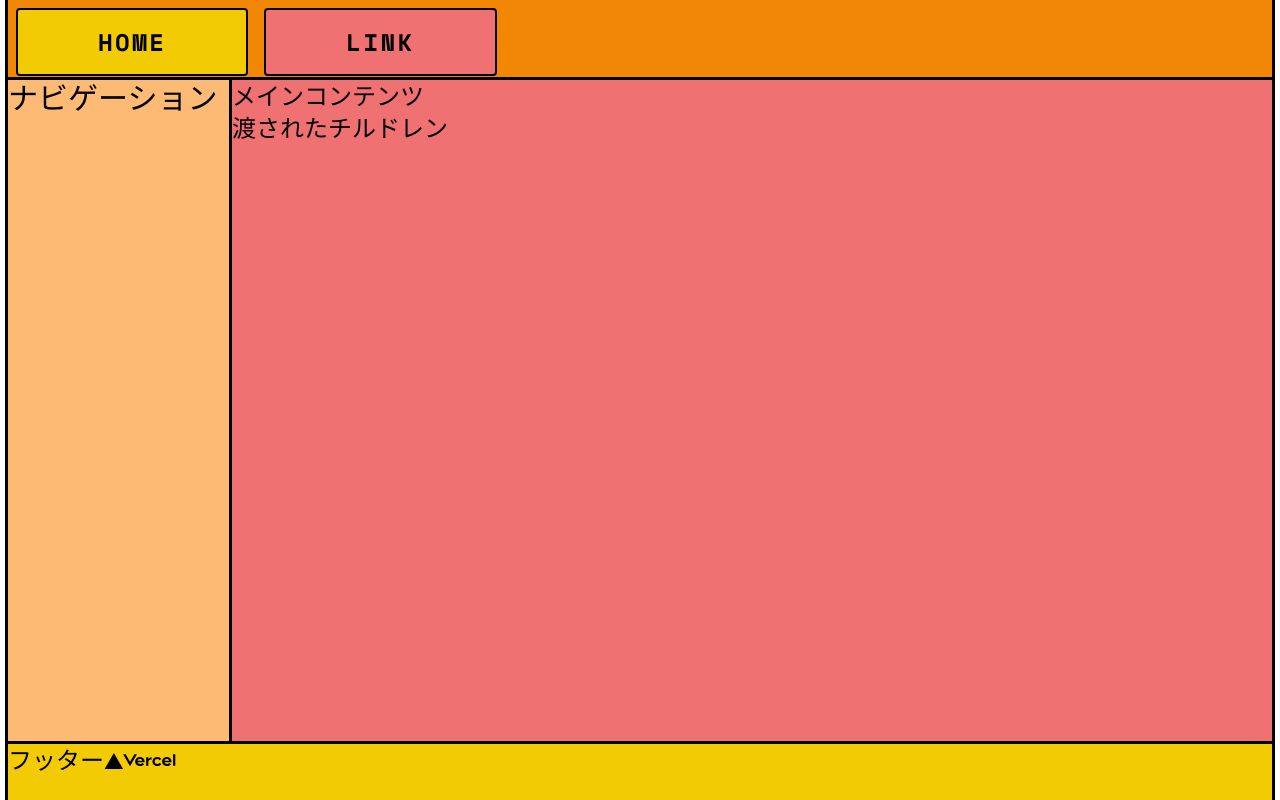
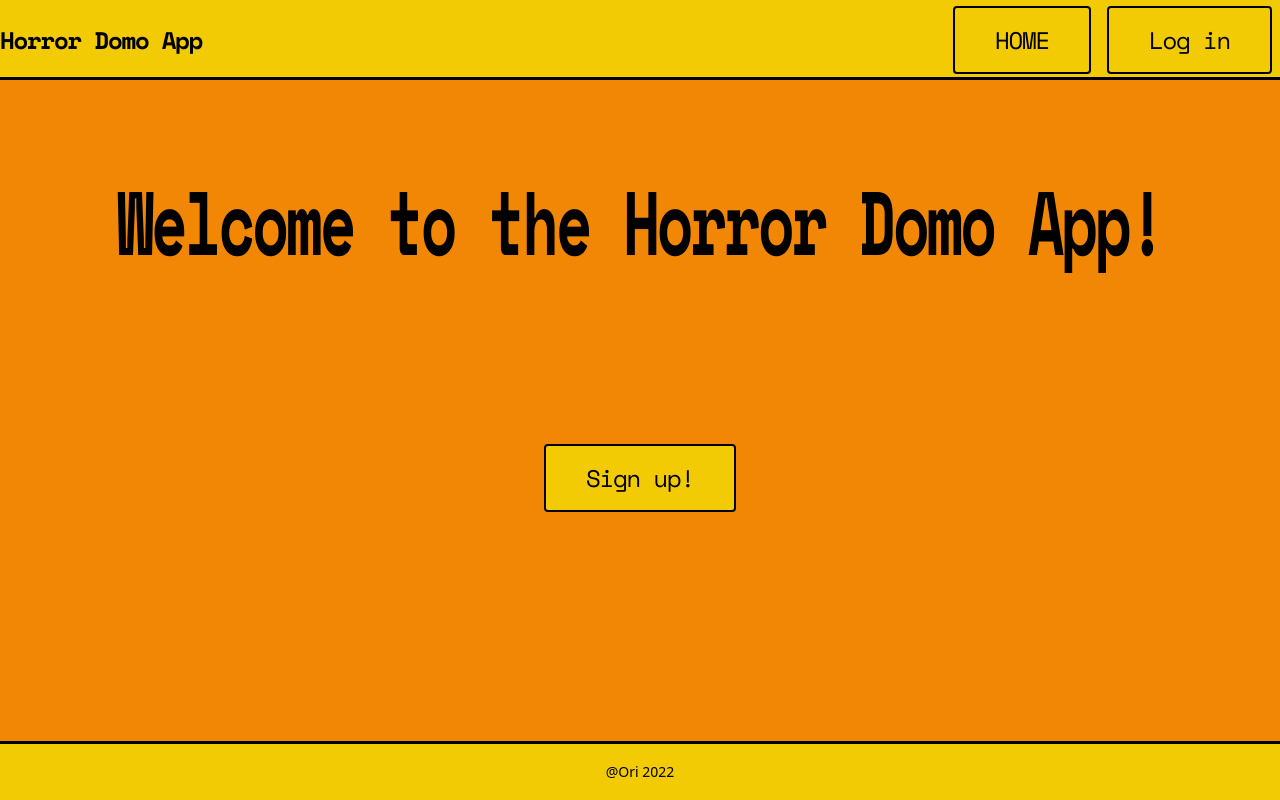
Before and after one commit to a-orihara/MyPortfolio, a Next.js app in the folder frontend/front-app/: page / in a window 1280 px wide. Built offline with nearby package versions, Linux system fonts and the light colour scheme.

Commit message:
add:HOMEページ作成
HOMEページのレイアウトを作成

```diff
--- a/frontend/front-app/src/components/Layout.tsx
+++ b/frontend/front-app/src/components/Layout.tsx
@@ -17,7 +17,7 @@ type Props = {
 
 // 関数コンポーネントは型指定しないと、JSX.Element型になる
 // 現在FC、VFCは使われない傾向。下記のようにpropsに型指定する。
-export function Layout(props:Props) {
+export const Layout = (props:Props) => {
   return (
     // jsx(tsx)ではclassNameを使用
     <div className="flex flex-col min-h-screen container mx-auto basic-yellow outline">
@@ -30,33 +30,30 @@ export function Layout(props:Props) {
         <link rel='icon' href='/favicon.png' />
       </Head>
 
-      <header className="bg-basic-orange outline h-20">
-          <div>
-            <PrimaryButton>HOME</PrimaryButton>
-            <SecondaryButton>LINK</SecondaryButton>
-          </div>
+      <header className="flex items-center bg-basic-yellow outline h-20">
+        <h1 className="mr-auto text-s md:text-2xl font-spacemono text-center tracking-tighter font-semibold">
+          Horror Domo App
+        </h1>
+        <PrimaryButton>HOME</PrimaryButton>
+        <PrimaryButton>Log in</PrimaryButton>
       </header>
 
       <div className="flex flex-col md:flex-row flex-1">
-        <nav className="bg-orange-300 outline md:w-56">
-          <h1 className="text-3xl">ナビゲーション</h1>
-          {/* space:Space Between 子要素間のスペースを制御するためのユーティリティ。 */}
-          {/* space-x-{amount}ユーティリティを使用して、要素間の水平方向のスペースを制御します。 */}
+        {/* <nav className="bg-orange-300 outline md:w-56"> */}
+        {/* </nav> */}
+        <main className="bg-basic-orange outline flex-1">
 
+          {props.children}
 
-        </nav>
-        <main className="bg-basic-pink outline flex-1">
-          <h1>メインコンテンツ</h1>
-          {props.children}
         </main>
       </div>
 
-      <footer className="bg-basic-yellow outline md:h-14 h-11">
-        フッター
-        <span >
+      <footer className="bg-basic-yellow outline md:h-14 h-11 flex justify-center items-center text-black text-sm">
+        @Ori 2022
+        {/* <span > */}
             {/* /public/vercel.svgの省略形 */}
-            <Image src='/vercel.svg' alt='Vercel Logo' width={72} height={16} />
-        </span>
+            {/* <Image src='/vercel.svg' alt='Vercel Logo' width={72} height={16} /> */}
+        {/* </span> */}
       </footer>
     </div>
 
@@ -122,3 +119,7 @@ export function Layout(props:Props) {
 
 // md:@media (min-width: 768px)
 // スクリーンサイズが768px以上の場合に適用
+
+// mr-auto:margin-right: auto;
+// marginの値にautoを指定すると、[親要素の横幅 - 指定した要素の横幅]によりmarginを自動で算出します。
+// 子要素が左寄せになる
--- /dev/null
+++ b/frontend/front-app/src/components/Login.tsx
@@ -0,0 +1,8 @@
+import React from 'react'
+import { Layout } from '../components/Layout'
+
+export const Login = ():JSX.Element => {
+  return (
+    <Layout title={"Log in"}>ログイン</Layout>
+  )
+}
--- a/frontend/front-app/src/components/atoms/button/SecondaryButton.tsx
+++ b/frontend/front-app/src/components/atoms/button/SecondaryButton.tsx
@@ -7,7 +7,7 @@ type Props = {
 const SecondaryButton = (props:Props):JSX.Element => {
   return (
     // childrenでボタンの名称を受け取って使い回しできるようにする
-    <button className="btn-primary bg-basic-pink hover:bg-hover-pink">
+    <button className="btn-primary bg-basic-yellow hover:bg-hover-yellow">
       {props.children}
     </button>
   )
--- a/frontend/front-app/src/pages/index.tsx
+++ b/frontend/front-app/src/pages/index.tsx
@@ -7,6 +7,7 @@ import type { NextPage } from 'next';
 // cssモジュール(.module.css)を使うと、ビルド時にクラス名やIDへ接頭辞や接語尾がランダムに作成される。
 import styles from '../styles/Home.module.css';
 import { Layout } from '../components/Layout';
+import SecondaryButton from '../components/atoms/button/SecondaryButton';
 // import Hoge from '../components/Hoge';
 
 // -   -   -   -   -   -   -   -   -   -   -   -   -   -   -   -   -   -   -   -   -   -
@@ -15,9 +16,16 @@ import { Layout } from '../components/Layout';
 const Home: NextPage = () => {
   return (
     // [Home.module.css]のstyles.container
-    <div className="py-0 px-2 text-2xl">
-      <Layout title="momo">
-        <p>渡されたチルドレン</p>
+    <div>
+      <Layout title="HOME">
+        <div className="mx-auto px-6 py-16 pt-28 text-center">
+          <h1 className="mb-36 text-4xl font-spacemono scale-y-150 text-center tracking-tighter font-semibold text-black md:text-6xl">
+            Welcome to the Horror Domo App!
+          </h1>
+          <div className="pt-10">
+            <SecondaryButton>Sign up!</SecondaryButton>
+          </div>
+        </div>
       </Layout>
 
       {/* container:要素の幅を現在のブレークポイントに固定するためのコンポーネント */}
--- a/frontend/front-app/src/styles/globals.css
+++ b/frontend/front-app/src/styles/globals.css
@@ -12,14 +12,14 @@
 /* 共通の設定をclassとして */
 @layer components {
   .btn-primary {
-    @apply border-2 border-black text-black tracking-widest font-semibold rounded px-20 py-4 m-2 transition duration-300 select-none font-spacemono text-2xl;
+    @apply border-2 border-black text-black font-normal md:font-medium rounded px-5 md:px-10 py-2 md:py-4 m-2 transition duration-300 select-none font-spacemono text-lg md:text-2xl tracking-tighter;
   }
 }
 
 
-/* * {
-  font-family: "ヒラギノ角ゴ";
-} */
+h1 {
+  font-family: cursive;
+}
 
 /* html,
 body {
--- a/frontend/front-app/tailwind.config.js
+++ b/frontend/front-app/tailwind.config.js
@@ -12,11 +12,14 @@ module.exports = {
     //  3 extend:デフォルトのテーマを拡張する
     extend: {
       colors:{
-        'basic-yellow': '#F2CB05',
-        'basic-orange': '#F28705',
-        'basic-pink'  : '#F07171',
-        'hover-yellow': '#FFF33F',
-        'hover-pink'  : '#F24B4B'
+        'basic-yellow'    : '#F2CB05',
+        'basic-orange'    : '#F28705',
+        'basic-pink'      : '#F07171',
+        'hover-yellow'    : '#FFF33F',
+        'hover-pink'      : '#F24B4B',
+        'hover-orange'    : '#fef08a',
+        'font-color-green': '#0f7d3b',
+
       }
     },
     // fontFamilyユーティリティを使って、テキストの書体を制御することができます。
```
